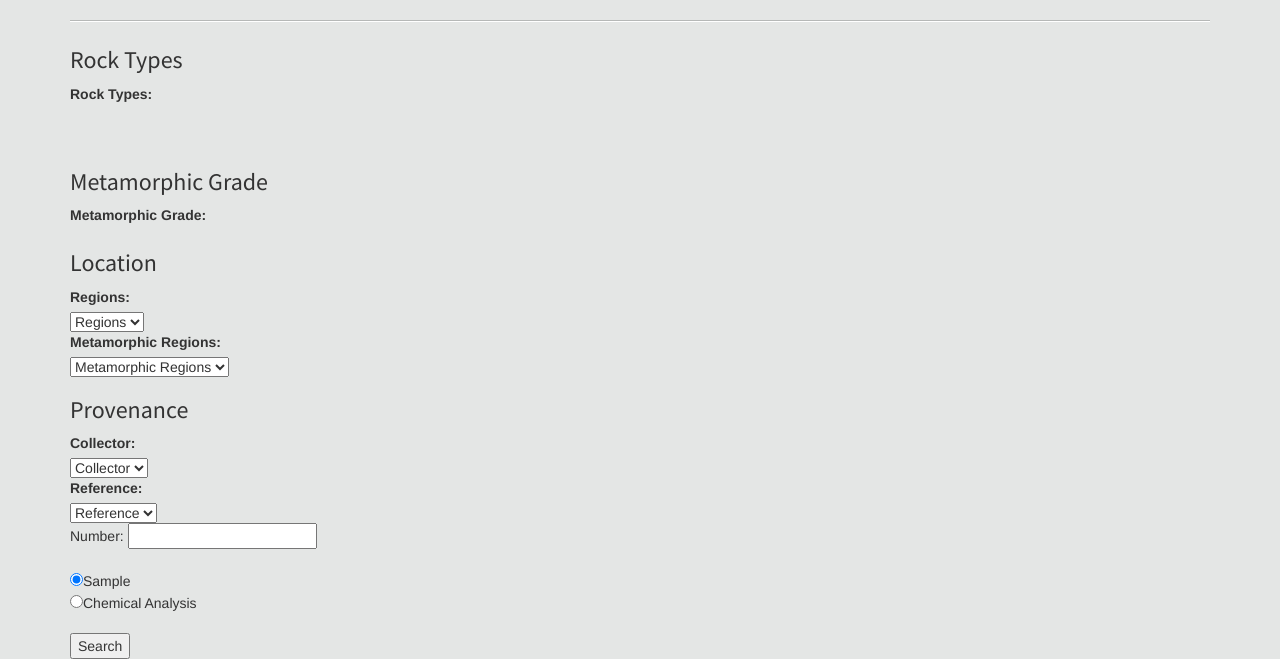
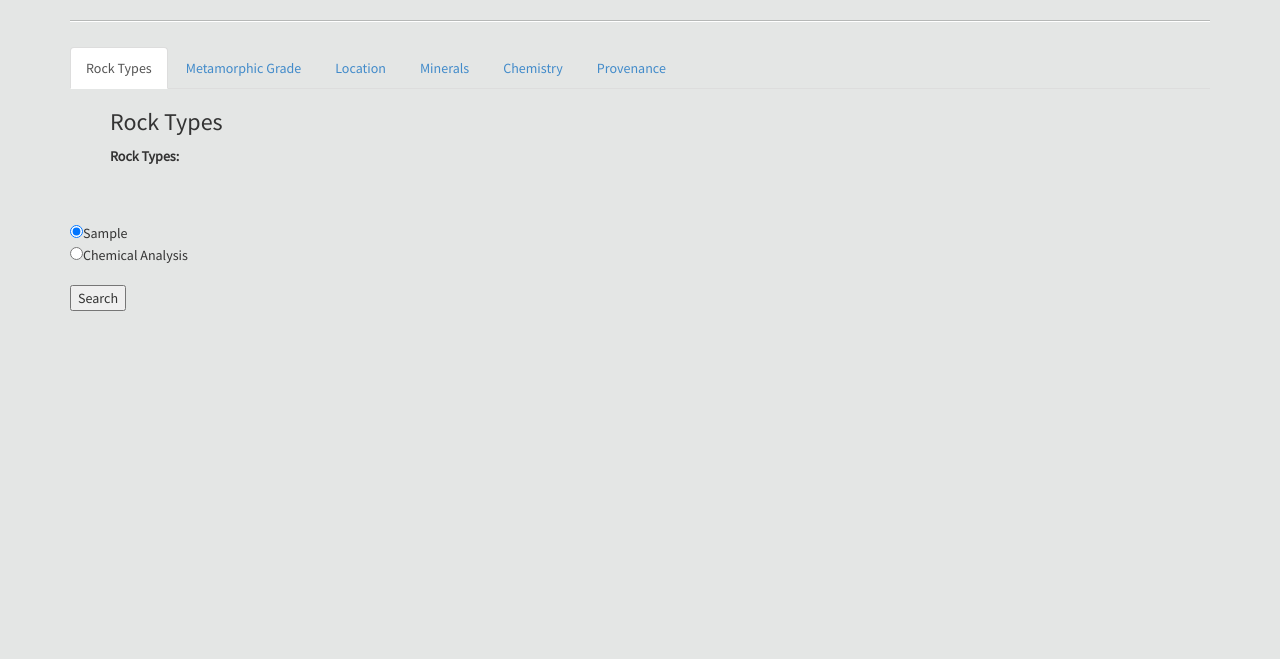
Before and after one commit to metpetdb/interface_v2, a Flask app: template templates/search_form.html in a window 1280 px wide. Shown: the part 182-841 px from the top of the page. After the commit the page ends 493 px from the top, so only its background shows below. Run offline with Flask 2, Linux system fonts and the light colour scheme; the template is opened without the code that fills it, so the values that code supplies are empty; parts of the project's set-up code (start-up, migrations or seed data) failed here and were passed over; some libraries are stand-ins or nearby versions.

Commit message:
tabbed search interface

```diff
--- a/templates/search_form.html
+++ b/templates/search_form.html
@@ -1,24 +1,41 @@
 {% extends "base.html" %}
 {% block body %}
+<ul class="nav nav-tabs" id="myTab">
+  <li class="active"><a href="#rocktypes">Rock Types</a></li>
+  <li><a href="#metgrade">Metamorphic Grade</a></li>
+  <li><a href="#location">Location</a></li>
+  <li><a href="#minerals">Minerals</a></li>
+  <li><a href="#chemistry">Chemistry</a></li>
+  <li><a href="#provenance">Provenance</a></li>
+</ul>
 
-  <form action="" method="get">
+    <form action="" method="get" id='content' class="tab-content">
+      <div class="tab-pane active" id="rocktypes">
+        <ul>
          <h3>Rock Types</h3>
          <label for="rock_type__rock_type">Rock Types: </label><br>
          {% for rock_type in rock_types %}
-        <input type="checkbox" name="rock_type__rock_type__in" value="{{rock_type.rock_type}}">{{ rock_type.rock_type }}
+         <input type="checkbox" name="rock_type__rock_type__in"
+         value="{{rock_type.rock_type}}">{{ rock_type.rock_type }}
          {% endfor %}
+         <br><br>
+        </ul>
+      </div>
 
-        <br><br>
-
+      <div class="tab-pane" id="metgrade">
+        <ul>
          <h3>Metamorphic Grade</h3>
          <label for="metamorphic_grades__name">Metamorphic Grade: </label><br>
          {% for grade in metamorphic_grades %}
-          <input type="checkbox" name="metamorphic_grades__name__in" value="{{ grade }}">{{ grade }}
+         <input type="checkbox" name="metamorphic_grades__name__in" value="{{ grade }}">
+         {{ grade }}
          {% endfor %}
+        </ul>
+      </div>
 
-
+      <div class="tab-pane" id="location">
+       <ul>
         <h3>Location</h3>
-
         <label for="regions__name">Regions: </label><br>
         <select name="regions__name">
         <option value="" selected="selected">Regions</option>
@@ -34,8 +51,18 @@
              <option value="{{ region }}">{{ region }}</option>
         {% endfor %}
         </select>
+       </ul>
+      </div>
+
+      <div class="tab-pane" id="minerals">
+      </div>
+
+      <div class="tab-pane" id="chemistry">
+      </div>
+
+      <div class="tab-pane" id="provenance">
+       <ul>
         <h3>Provenance</h3>
-
         <label for="collector">Collector: </label><br>
         <select name="collector">
         <option value="" selected="selected">Collector</option>
@@ -51,12 +78,25 @@
         {% endfor %}
         </select><br>
          Number: <input type="text" name="number"><br><br>
+       </ul>
+      </div>
+
+      <div id = "form-submit">
        <input type="radio" name="resource" value="sample" checked>Sample<br>
        <input type="radio" name="resource" value="chemicalanalysis">Chemical Analysis<br><br>
        <input type="submit" value="Search">
-  </form>
+      </div>
+  </form>  <!-- tabs -->
   {% if error %}
       <p style="color: red;">Please submit a search term.</p>
   {% endif %}
 
+
+<script>
+$('#myTab a').click(function (e) {
+  e.preventDefault()
+  $(this).tab('show')
+})
+</script>
+
 {% endblock %}
```
Lines whose indentation alone changed are shown as unchanged.
